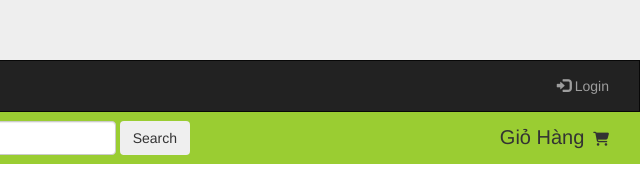
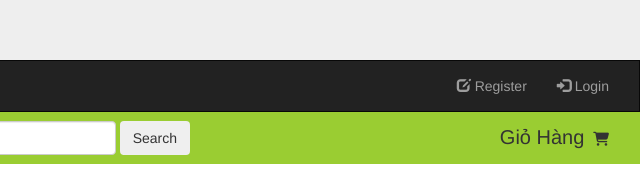
Before and after one commit to nhatminhit/webbanhang, a plain HTML site: page index.html in a window 1280 px wide. Shown: the part 180-349 px from the top of the page, 640-1280 px from the left. Drawn offline with nearby package versions, Linux system fonts and the light colour scheme.

Commit message:
update register button

```diff
--- a/index.html
+++ b/index.html
@@ -36,7 +36,8 @@
           <li><a href="#">Contact</a></li>
         </ul>
         <ul class="nav navbar-nav navbar-right">
-          <li><a href="#"><span class="glyphicon glyphicon-log-in"></span> Login</a></li>
+          <li><a href="/register.html"><span class="glyphicon glyphicon-edit"></span> Register</a></li>
+          <li><a href="/login.html"><span class="glyphicon glyphicon-log-in"></span> Login</a></li>
         </ul>
       </div>
     </div>
```
Also changed, not shown: login.html (added), register.html (added).
